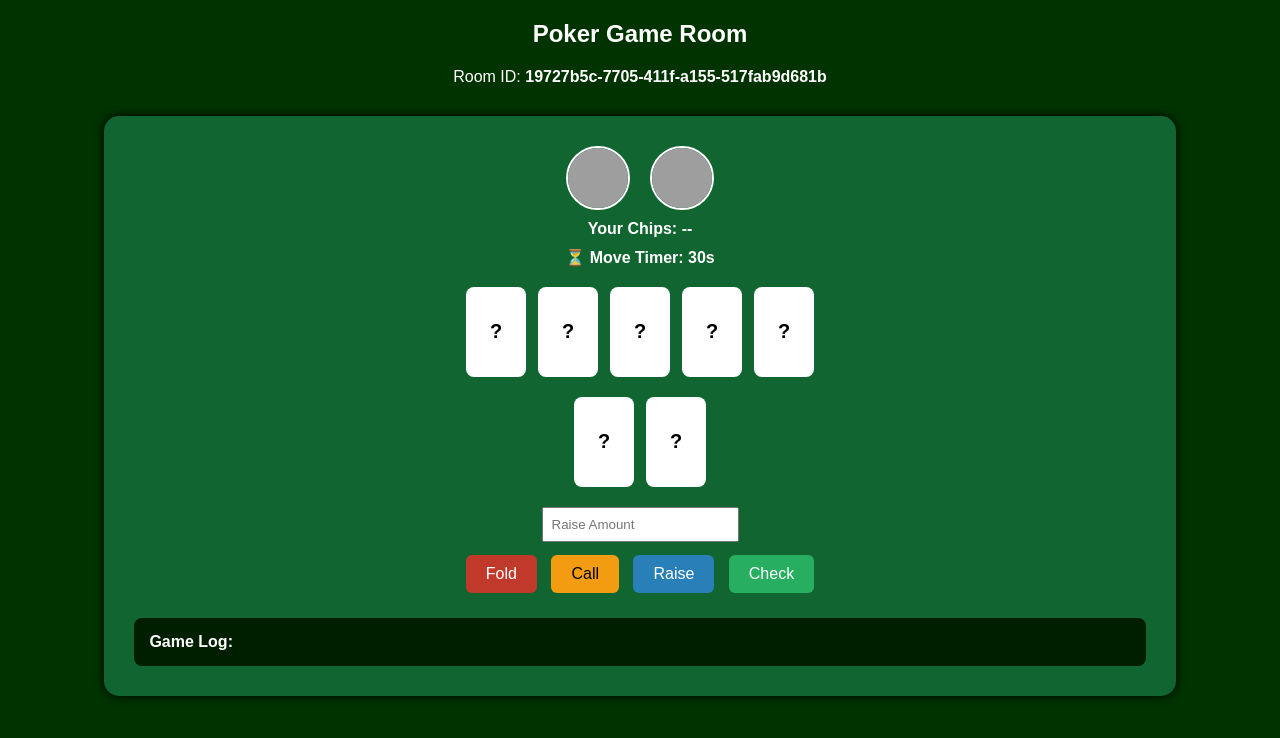
After one commit to MadhuvaniKshatriya/student-profile-app, a Flask app: page /poker/room/19727b5c-7705-411f-a155-517fab9d681b in a window 1280 px wide. The commit adds this page. Shown: the top 738 px of the page. Run offline with Flask 3, Linux system fonts and the light colour scheme; some libraries are stand-ins or nearby versions; grey boxes are pictures that could not be loaded.

Commit message:
Added complete student profile and poker integration

```diff
--- a/app.py
+++ b/app.py
@@ -1,15 +1,30 @@
-from flask import Flask, render_template, request, redirect, session, url_for, send_from_directory
+# app.py (Updated with login, student profile, search, and invite to poker)
+
+from flask import Flask, render_template, request, redirect, session, url_for, send_from_directory, flash
 from werkzeug.security import generate_password_hash, check_password_hash
-import sqlite3
-import os
+from flask_mail import Mail, Message
+from flask_socketio import SocketIO, emit, join_room
+import sqlite3, os, uuid, random
+from collections import Counter
+from itertools import combinations
 
 app = Flask(__name__)
 app.secret_key = 'your-secret-key'
 DATABASE = 'users.db'
 UPLOAD_FOLDER = 'static/uploads'
 
+# Mail config
+app.config['MAIL_SERVER'] = 'smtp.gmail.com'
+app.config['MAIL_PORT'] = 587
+app.config['MAIL_USE_TLS'] = True
+app.config['MAIL_USERNAME'] = 'madhuvani709@gmail.com'
+app.config['MAIL_PASSWORD'] = 'dyueojfushepyzfa'
+mail = Mail(app)
+socketio = SocketIO(app, cors_allowed_origins="*")
+
 os.makedirs(UPLOAD_FOLDER, exist_ok=True)
 
+# Database Setup
 def get_db_connection():
     conn = sqlite3.connect(DATABASE)
     conn.row_factory = sqlite3.Row
@@ -27,18 +42,35 @@ def init_db():
             profile_picture TEXT,
             resume_file TEXT
         )''')
+        conn.execute('''CREATE TABLE IF NOT EXISTS poker_rooms (
+            room_id TEXT PRIMARY KEY,
+            invited_email TEXT NOT NULL,
+            created_at TIMESTAMP DEFAULT CURRENT_TIMESTAMP
+        )''')
+        conn.execute('''CREATE TABLE IF NOT EXISTS game_rounds (
+            id INTEGER PRIMARY KEY AUTOINCREMENT,
+            room_id TEXT,
+            player1 TEXT,
+            player2 TEXT,
+            community_cards TEXT,
+            winner TEXT,
+            pot INTEGER,
+            timestamp DATETIME DEFAULT CURRENT_TIMESTAMP
+        )''')
     print("Database initialized.")
 
+init_db()
+
+# Routes for Login/Profile/Search
 @app.route('/')
-def index():
+def home():
     return redirect(url_for('login'))
 
 @app.route('/signup', methods=['GET', 'POST'])
 def signup():
     if request.method == 'POST':
         email = request.form['email']
-        password = request.form['password']
-        password_hash = generate_password_hash(password)
+        password_hash = generate_password_hash(request.form['password'])
         with get_db_connection() as conn:
             try:
                 conn.execute('INSERT INTO users (email, password_hash) VALUES (?, ?)', (email, password_hash))
@@ -48,36 +80,6 @@ def signup():
         session['email'] = email
         return redirect(url_for('complete_profile'))
     return render_template('signup.html')
-
-@app.route('/complete_profile', methods=['GET', 'POST'])
-def complete_profile():
-    if 'email' not in session:
-        return redirect(url_for('login'))
-    if request.method == 'POST':
-        full_name = request.form['full_name']
-        department = request.form['department']
-        marks = request.form['marks']
-        profile_picture = request.files.get('profile_picture')
-        resume_file = request.files.get('resume_file')
-
-        picture_filename = None
-        resume_filename = None
-
-        if profile_picture and profile_picture.filename:
-            picture_filename = session['email'] + '_profile_' + profile_picture.filename
-            profile_picture.save(os.path.join(UPLOAD_FOLDER, picture_filename))
-
-        if resume_file and resume_file.filename:
-            resume_filename = session['email'] + '_resume_' + resume_file.filename
-            resume_file.save(os.path.join(UPLOAD_FOLDER, resume_filename))
-
-        with get_db_connection() as conn:
-            conn.execute('''UPDATE users SET full_name = ?, department = ?, marks = ?,
-                             profile_picture = ?, resume_file = ? WHERE email = ?''',
-                         (full_name, department, marks, picture_filename, resume_filename, session['email']))
-            conn.commit()
-        return redirect(url_for('profile'))
-    return render_template('profile_form.html')
 
 @app.route('/login', methods=['GET', 'POST'])
 def login():
@@ -92,65 +94,209 @@ def login():
             return "Invalid credentials."
     return render_template('login.html')
 
-@app.route('/profile', methods=['GET', 'POST'])
+@app.route('/logout')
+def logout():
+    session.clear()
+    return redirect(url_for('login'))
+
+@app.route('/complete_profile', methods=['GET', 'POST'])
+def complete_profile():
+    if 'email' not in session:
+        return redirect(url_for('login'))
+    if request.method == 'POST':
+        full_name = request.form['full_name']
+        department = request.form['department']
+        marks = request.form['marks']
+        profile_picture = request.files.get('profile_picture')
+        resume_file = request.files.get('resume_file')
+
+        profile_pic_filename = session['email'] + '_profile_' + profile_picture.filename if profile_picture else None
+        resume_filename = session['email'] + '_resume_' + resume_file.filename if resume_file else None
+
+        if profile_picture:
+            profile_picture.save(os.path.join(UPLOAD_FOLDER, profile_pic_filename))
+        if resume_file:
+            resume_file.save(os.path.join(UPLOAD_FOLDER, resume_filename))
+
+        with get_db_connection() as conn:
+            conn.execute('''UPDATE users SET full_name = ?, department = ?, marks = ?,
+                             profile_picture = ?, resume_file = ? WHERE email = ?''',
+                         (full_name, department, marks, profile_pic_filename, resume_filename, session['email']))
+            conn.commit()
+        return redirect(url_for('profile'))
+    return render_template('profile_form.html')
+
+@app.route('/profile')
 def profile():
     if 'email' not in session:
         return redirect(url_for('login'))
-
     with get_db_connection() as conn:
         user = conn.execute('SELECT * FROM users WHERE email = ?', (session['email'],)).fetchone()
-
-        if request.method == 'POST':
-            full_name = request.form['full_name']
-            department = request.form['department']
-            marks = request.form['marks']
-
-            # Handle new file uploads
-            profile_picture = request.files.get('profile_picture')
-            resume_file = request.files.get('resume_file')
-
-            picture_filename = user['profile_picture']
-            resume_filename = user['resume_file']
-
-            if profile_picture and profile_picture.filename:
-                picture_filename = session['email'] + '_profile_' + profile_picture.filename
-                profile_picture.save(os.path.join(UPLOAD_FOLDER, picture_filename))
-
-            if resume_file and resume_file.filename:
-                resume_filename = session['email'] + '_resume_' + resume_file.filename
-                resume_file.save(os.path.join(UPLOAD_FOLDER, resume_filename))
-
-            conn.execute('''
-                UPDATE users SET full_name = ?, department = ?, marks = ?,
-                profile_picture = ?, resume_file = ? WHERE email = ?
-            ''', (full_name, department, marks, picture_filename, resume_filename, session['email']))
-            conn.commit()
-            return redirect(url_for('profile'))
-
     return render_template('profile.html', user=user)
 
-@app.route('/uploads/<filename>')
-def uploaded_file(filename):
-    return send_from_directory(UPLOAD_FOLDER, filename)
-
-@app.route('/search', methods=['GET'])
+@app.route('/search')
 def search():
     query = request.args.get('q', '')
     results = []
     if query:
         with get_db_connection() as conn:
-            results = conn.execute('''SELECT * FROM users WHERE LOWER(full_name) LIKE ?''',
+            results = conn.execute('SELECT * FROM users WHERE LOWER(full_name) LIKE ?',
                                    ('%' + query.lower() + '%',)).fetchall()
     return render_template('search_results.html', results=results, query=query)
 
-@app.route('/logout')
-def logout():
-    session.clear()
-    return redirect(url_for('login'))
+@app.route('/invite/<int:user_id>')
+def invite(user_id):
+    with get_db_connection() as conn:
+        sender = conn.execute('SELECT * FROM users WHERE email = ?', (session['email'],)).fetchone()
+        user = conn.execute('SELECT * FROM users WHERE id = ?', (user_id,)).fetchone()
+        if user:
+            room_id = str(uuid.uuid4())
+            conn.execute('INSERT INTO poker_rooms (room_id, invited_email) VALUES (?, ?)', (room_id, user['email']))
+            conn.commit()
+
+            try:
+                game_link = url_for('poker_room', room_id=room_id, _external=True)
+                msg = Message('Poker Game Invite', sender=app.config['MAIL_USERNAME'], recipients=[user['email']])
+                msg.body = f"Hi {user['full_name']},\nYou've been invited by {sender['full_name']} to play Poker.\nJoin here: {game_link}"
+                mail.send(msg)
+                return f"<h3>Email sent successfully to {user['email']}</h3><a href='{game_link}'>Join Game</a>"
+            except Exception as e:
+                return f"Failed to send email: {str(e)}"
+    return redirect(url_for('search'))
+
+# Poker game logic remains same as earlier (WebSocket handlers etc)
+# ---- Poker Game WebSocket Logic ----
+
+rooms_state = {}
+
+def create_deck():
+    suits = ['♠', '♥', '♦', '♣']
+    ranks = ['2', '3', '4', '5', '6', '7', '8', '9', '10', 'J', 'Q', 'K', 'A']
+    return [f"{r}{s}" for s in suits for r in ranks]
+
+def evaluate_hand(cards):
+    ranks = [card[:-1] for card in cards]
+    suits = [card[-1] for card in cards]
+    RANK_VALUES = {'2':2,'3':3,'4':4,'5':5,'6':6,'7':7,'8':8,'9':9,'10':10,'J':11,'Q':12,'K':13,'A':14}
+    rank_counts = Counter(ranks)
+    sorted_ranks = sorted([RANK_VALUES[r] for r in ranks], reverse=True)
+    suit_counts = Counter(suits)
+
+    is_flush = max(suit_counts.values()) >= 5
+    is_straight = any(all(val in sorted_ranks for val in range(start, start+5)) for start in range(2, 11))
+
+    if is_flush and is_straight: return (9, sorted_ranks)
+    if 4 in rank_counts.values(): return (8, sorted_ranks)
+    if 3 in rank_counts.values() and 2 in rank_counts.values(): return (7, sorted_ranks)
+    if is_flush: return (6, sorted_ranks)
+    if is_straight: return (5, sorted_ranks)
+    if 3 in rank_counts.values(): return (4, sorted_ranks)
+    if list(rank_counts.values()).count(2) >= 2: return (3, sorted_ranks)
+    if 2 in rank_counts.values(): return (2, sorted_ranks)
+    return (1, sorted_ranks)
+
+@socketio.on('joinRoom')
+def handle_join(data):
+    room = data['room']
+    player_id = request.sid
+    join_room(room)
+
+    if room not in rooms_state:
+        deck = create_deck()
+        random.shuffle(deck)
+        rooms_state[room] = {
+            'deck': deck,
+            'players': [],
+            'hands': {},
+            'community': [],
+            'chips': {},
+            'pot': 0,
+            'folded': set(),
+            'bets': {}
+        }
+
+    game = rooms_state[room]
+    if player_id not in game['players'] and len(game['players']) < 2:
+        game['players'].append(player_id)
+        game['hands'][player_id] = [game['deck'].pop(), game['deck'].pop()]
+        game['chips'][player_id] = 1000
+        game['bets'][player_id] = 0
+        emit('gameUpdate', {'message': 'You joined the table.', 'yourCards': game['hands'][player_id], 'chips': 1000}, room=player_id)
+        emit('gameUpdate', {'message': f"Player joined. Total: {len(game['players'])}"}, to=room)
+
+@socketio.on('playerMove')
+def handle_move(data):
+    room = data['room']
+    action = data['action']
+    amount = int(data.get('amount', 0))
+    player_id = request.sid
+    game = rooms_state.get(room)
+
+    if not game or player_id not in game['players']: return
+
+    if action == 'fold':
+        game['folded'].add(player_id)
+        emit('gameUpdate', {'message': f"{player_id[:5]} folds."}, to=room)
+    elif action == 'call':
+        to_call = max(game['bets'].values()) - game['bets'][player_id]
+        game['chips'][player_id] -= to_call
+        game['pot'] += to_call
+        game['bets'][player_id] += to_call
+        emit('gameUpdate', {'message': f"{player_id[:5]} calls {to_call}.", 'chips': game['chips'][player_id]}, to=room)
+    elif action == 'raise':
+        game['chips'][player_id] -= amount
+        game['pot'] += amount
+        game['bets'][player_id] += amount
+        emit('gameUpdate', {'message': f"{player_id[:5]} raises {amount}.", 'chips': game['chips'][player_id]}, to=room)
+    elif action == 'check':
+        emit('gameUpdate', {'message': f"{player_id[:5]} checks."}, to=room)
+
+    # Add community cards (simplified)
+    if len(game['community']) < 5:
+        if len(game['community']) == 0:
+            game['community'] = [game['deck'].pop() for _ in range(3)]
+        else:
+            game['community'].append(game['deck'].pop())
+        emit('gameUpdate', {'message': f"Community: {' '.join(game['community'])}"}, to=room)
+
+    if len(game['community']) == 5 or len(game['folded']) == 1:
+        # Evaluate
+        scores = {}
+        for pid in game['players']:
+            if pid in game['folded']: continue
+            cards = game['hands'][pid] + game['community']
+            scores[pid] = max([evaluate_hand(list(combo)) for combo in combinations(cards, 5)], key=lambda x: x)
+        winner = max(scores.items(), key=lambda x: x[1])[0]
+        game['chips'][winner] += game['pot']
+        emit('gameUpdate', {
+            'message': f"🏆 {winner[:5]} wins {game['pot']} chips!",
+            'chips': game['chips'][winner],
+            'sound': 'win',
+            'reset': True
+        }, to=room)
+
+        # Reset round
+        game['deck'] = create_deck()
+        random.shuffle(game['deck'])
+        game['hands'] = {p: [game['deck'].pop(), game['deck'].pop()] for p in game['players']}
+        game['community'] = []
+        game['bets'] = {p: 0 for p in game['players']}
+        game['folded'] = set()
+        game['pot'] = 0
+
+@app.route('/poker/room/<room_id>')
+def poker_room(room_id):
+    return render_template('poker_room.html', room_id=room_id)
+@app.route('/static/uploads/<filename>')
+def uploaded_file(filename):
+    return send_from_directory(UPLOAD_FOLDER, filename)
+
+if __name__ == '__main__':
+    socketio.run(app, debug=True)
 
 if __name__ == '__main__':
     init_db()
     try:
-        app.run(debug=True, use_reloader=True, host='127.0.0.1', port=5000)
+        socketio.run(app, debug=True, host='127.0.0.1', port=5000)
     except OSError as e:
         print(f"Error: {e}. Try using a different port.")
--- /dev/null
+++ b/templates/poker_room.html
@@ -0,0 +1,210 @@
+<!DOCTYPE html>
+<html lang="en">
+<head>
+  <meta charset="UTF-8">
+  <title>Poker Room</title>
+  <script src="https://cdn.socket.io/4.7.2/socket.io.min.js"></script>
+  <style>
+    body {
+      background: #003300;
+      color: white;
+      font-family: Arial, sans-serif;
+      text-align: center;
+    }
+    .table {
+      margin: 30px auto;
+      background-color: #116530;
+      padding: 30px;
+      border-radius: 15px;
+      width: 80%;
+      box-shadow: 0 0 10px #000;
+    }
+    .cards {
+      display: flex;
+      justify-content: center;
+      gap: 12px;
+      margin: 20px;
+    }
+    .card {
+      width: 60px;
+      height: 90px;
+      border-radius: 8px;
+      background-color: white;
+      color: black;
+      font-weight: bold;
+      font-size: 20px;
+      display: flex;
+      justify-content: center;
+      align-items: center;
+    }
+    .actions button {
+      margin: 5px;
+      padding: 10px 20px;
+      border: none;
+      border-radius: 6px;
+      font-size: 16px;
+      cursor: pointer;
+    }
+    .btn-fold { background-color: #c0392b; color: white; }
+    .btn-call { background-color: #f39c12; color: black; }
+    .btn-raise { background-color: #2980b9; color: white; }
+    .btn-check { background-color: #27ae60; color: white; }
+    .log {
+      margin-top: 20px;
+      background: #001f00;
+      padding: 15px;
+      max-height: 200px;
+      overflow-y: auto;
+      border-radius: 8px;
+      text-align: left;
+    }
+    .chips, .timer {
+      margin: 10px;
+      font-weight: bold;
+    }
+    .avatars {
+      display: flex;
+      justify-content: center;
+      margin-bottom: 10px;
+    }
+    .avatar {
+      width: 60px;
+      height: 60px;
+      border-radius: 50%;
+      margin: 0 10px;
+      border: 2px solid white;
+    }
+    .spectator-mode {
+      margin-top: 10px;
+      font-style: italic;
+    }
+  </style>
+</head>
+<body>
+
+<h2>Poker Game Room</h2>
+<p>Room ID: <strong id="room-id">{{ room_id }}</strong></p>
+<p class="spectator-mode" id="spectator-info"></p>
+
+<div class="table">
+  <div class="avatars">
+    <img src="/static/avatar1.png" alt="Player 1" class="avatar">
+    <img src="/static/avatar2.png" alt="Player 2" class="avatar">
+  </div>
+
+  <div class="chips">Your Chips: <span id="chip-balance">--</span></div>
+  <div class="timer">⏳ Move Timer: <span id="move-timer">30</span>s</div>
+
+  <div class="cards" id="community-cards">
+    <div class="card">?</div>
+    <div class="card">?</div>
+    <div class="card">?</div>
+    <div class="card">?</div>
+    <div class="card">?</div>
+  </div>
+
+  <div class="cards" id="player-cards">
+    <div class="card" id="card1">?</div>
+    <div class="card" id="card2">?</div>
+  </div>
+
+  <div class="actions">
+    <input type="number" id="raiseAmount" placeholder="Raise Amount" style="padding: 8px; margin-bottom: 8px;" />
+    <br/>
+    <button class="btn-fold" onclick="sendMove('fold')">Fold</button>
+    <button class="btn-call" onclick="sendMove('call')">Call</button>
+    <button class="btn-raise" onclick="sendMove('raise')">Raise</button>
+    <button class="btn-check" onclick="sendMove('check')">Check</button>
+  </div>
+
+  <div class="log" id="game-log">
+    <strong>Game Log:</strong><br>
+  </div>
+</div>
+
+<audio id="sound-move" src="https://actions.google.com/sounds/v1/cartoon/cartoon_boing.ogg"></audio>
+<audio id="sound-win" src="https://actions.google.com/sounds/v1/cartoon/clang_and_wobble.ogg"></audio>
+
+<script>
+  const roomId = document.getElementById('room-id').textContent;
+  const socket = io();
+  let moveTime = 30;
+  let timerInterval = null;
+
+  socket.on('connect', () => {
+    socket.emit('joinRoom', { room: roomId });
+    log(`Joined room: ${roomId}`);
+  });
+
+  function startTimer() {
+    clearInterval(timerInterval);
+    moveTime = 30;
+    document.getElementById('move-timer').textContent = moveTime;
+    timerInterval = setInterval(() => {
+      moveTime--;
+      document.getElementById('move-timer').textContent = moveTime;
+      if (moveTime <= 0) {
+        clearInterval(timerInterval);
+        sendMove('fold');
+      }
+    }, 1000);
+  }
+
+  function sendMove(action) {
+    const move = { room: roomId, action: action };
+    if (action === 'raise') {
+      const amount = document.getElementById('raiseAmount').value;
+      move.amount = parseInt(amount) || 0;
+    }
+    socket.emit('playerMove', move);
+    log(`You chose to ${action.toUpperCase()}`);
+    playSound('sound-move');
+    startTimer();
+  }
+
+  function playSound(id) {
+    const audio = document.getElementById(id);
+    if (audio) audio.play();
+  }
+
+  socket.on('gameUpdate', (data) => {
+    log(data.message);
+
+    if (data.yourCards) {
+      document.getElementById('card1').innerText = data.yourCards[0];
+      document.getElementById('card2').innerText = data.yourCards[1];
+    }
+    if (data.chips !== undefined) {
+      document.getElementById('chip-balance').textContent = data.chips;
+    }
+    if (data.reset) {
+      resetBoard();
+    }
+    if (data.sound === 'win') {
+      playSound('sound-win');
+    }
+    if (data.isSpectator) {
+      document.getElementById('spectator-info').textContent = '👀 You are in Spectator Mode';
+    }
+    startTimer();
+  });
+
+  function log(message) {
+    const logBox = document.getElementById('game-log');
+    const entry = document.createElement('div');
+    entry.textContent = message;
+    logBox.appendChild(entry);
+    logBox.scrollTop = logBox.scrollHeight;
+  }
+
+  function resetBoard() {
+    document.getElementById('card1').innerText = '?';
+    document.getElementById('card2').innerText = '?';
+    document.getElementById('raiseAmount').value = '';
+    document.getElementById('community-cards').querySelectorAll('.card').forEach(c => c.innerText = '?');
+    log('🔄 New round starting...');
+  }
+</script>
+
+</body>
+</html>
```
Also changed, not shown: templates/profile_form.html (+7 -2 lines), templates/search_results.html (+46 -18 lines), poker.db (added), static/uploads/bpallavireddy2003@gmail.com_profile_21121A3530.JPG (added), static/uploads/pallavibandi@gmail.com_profile_21121A3530.JPG (added), users.db, 2 other files.
